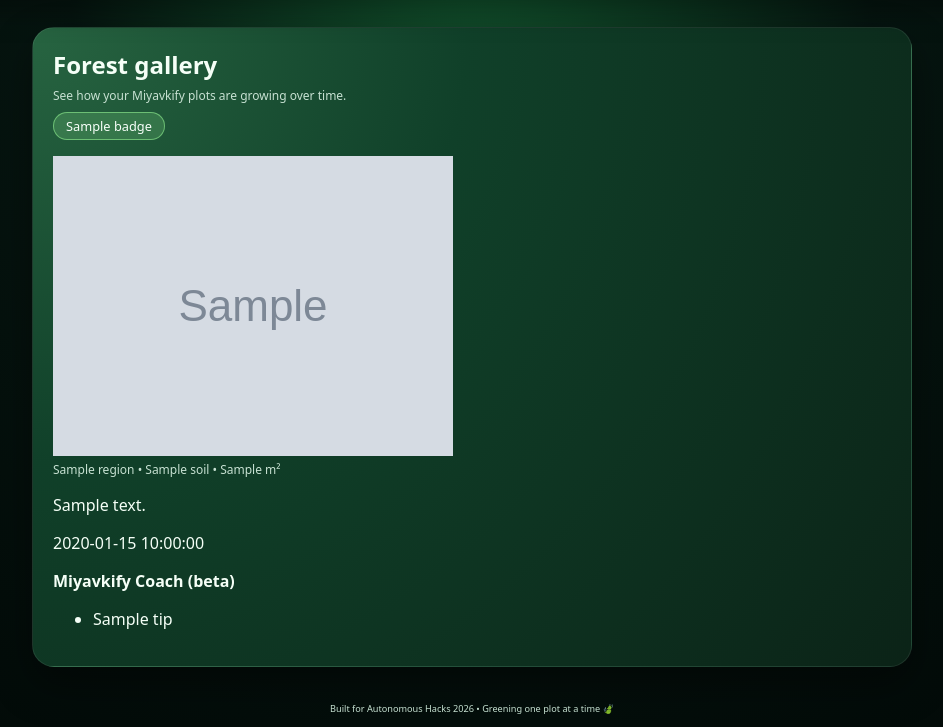
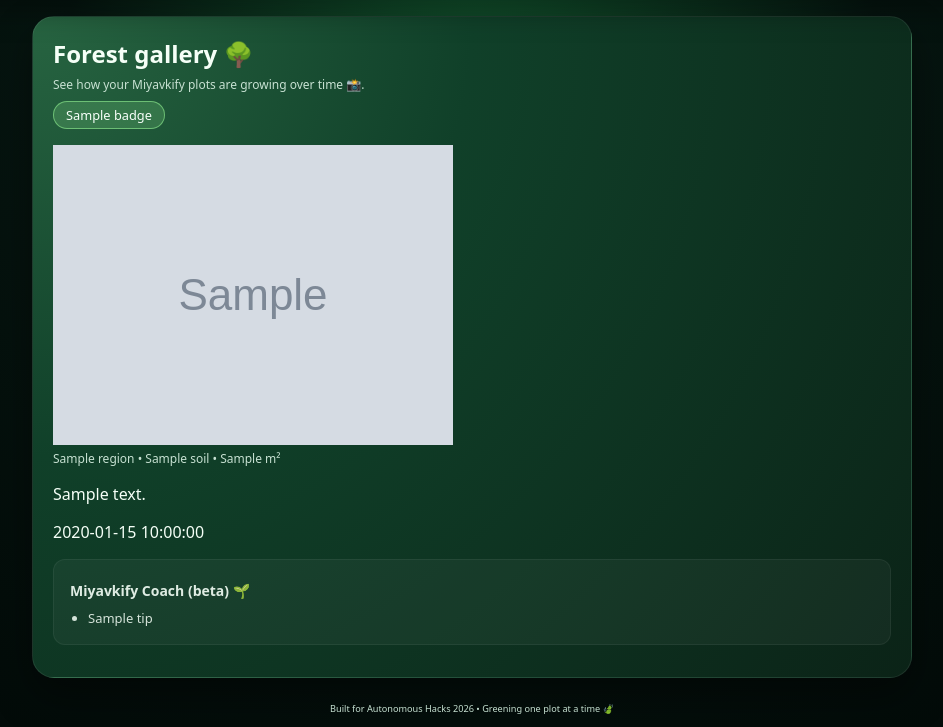
Before and after one commit to Paashe1605/miyavkify, a Flask app: template templates/gallery.html in a window 1280 px wide. Shown: the part 73-800 px from the top of the page, without its empty margins (168-1111 px from the left). Run offline with Flask 3, Linux system fonts and the light colour scheme; the template is opened without the code that fills it: most values are stand-ins (such as "Sample title", 1, 10 or a date in 2020); grey boxes marked "Sample" are stand-in pictures.

Commit message:
Day 7.5: gallery coach tips and date formatting

```diff
--- a/app.py
+++ b/app.py
@@ -4,39 +4,29 @@ import os
 from datetime import datetime
 from werkzeug.utils import secure_filename
 
-
 # ----------------- App + paths -----------------
 
-
 app = Flask(__name__)
-
 
 # Secret key for session cookies (OK to hardcode for hackathon demo)
 app.secret_key = "miyavkify-demo-secret"
 
-
 BASE_DIR = os.path.dirname(os.path.abspath(__file__))
-
 
 # Upload + log configuration
 UPLOAD_FOLDER = os.path.join(BASE_DIR, "static", "uploads")
 LOG_PATH = os.path.join(BASE_DIR, "data", "progress_log.json")
 ALLOWED_EXTENSIONS = {"png", "jpg", "jpeg"}
 
-
 app.config["UPLOAD_FOLDER"] = UPLOAD_FOLDER
-
 
 # Make sure upload folder exists
 os.makedirs(UPLOAD_FOLDER, exist_ok=True)
 
-
 # ----------------- Plant data -----------------
-
 
 with open(os.path.join(BASE_DIR, "plant_database.json"), "r", encoding="utf-8") as f:
     PLANT_DB = json.load(f)
-
 
 # ----------------- Recommendation + impact -----------------
 
@@ -129,7 +119,6 @@ def compute_impact(tree_count, cost_per_tree):
         "total_cost": total_cost,
     }
 
-
 # ----------------- Day 3 helpers: uploads + log -----------------
 
 
@@ -162,23 +151,21 @@ def save_progress_log(entries):
 
 
 def save_progress_entry(region, soil, area_sqm, note, file_storage):
-    """
-    Save uploaded image + a log entry. Returns saved filename or None.
-    Uses secure_filename + save() as in the Flask upload pattern.
-    """
     if not (file_storage and allowed_file(file_storage.filename)):
         return None
 
-    # Safe, timestamped filename
     timestamp = datetime.utcnow().strftime("%Y%m%d%H%M%S")
     original = secure_filename(file_storage.filename)
     filename = f"{timestamp}_{original}"
     filepath = os.path.join(app.config["UPLOAD_FOLDER"], filename)
-
-    # Save file
     file_storage.save(filepath)
 
-    # Append log entry
+    created_at = datetime.utcnow().strftime("%d %b %Y, %I:%M %p")
+
+    coach_tips = [
+        "For a larger patch like this, do a quick monthly walk-through to fill gaps and keep high density.",
+    ]
+
     entries = load_progress_log()
     entries.append(
         {
@@ -187,13 +174,12 @@ def save_progress_entry(region, soil, area_sqm, note, file_storage):
             "area_sqm": area_sqm,
             "note": note,
             "filename": filename,
-            "created_at": timestamp,
+            "created_at": created_at,
             "username": session.get("username"),
+            "coach_tips": coach_tips,
         }
     )
-
     save_progress_log(entries)
-
     return filename
 
 
@@ -211,8 +197,6 @@ def load_progress_entries():
             return []
     except (json.JSONDecodeError, FileNotFoundError):
         return []
-
-
 def compute_badges_for_user(user_entries):
     """
     Return a small list of badge labels based on number of entries
@@ -231,64 +215,7 @@ def compute_badges_for_user(user_entries):
     return badges
 
 
-# ----------------- DAY 7: AI coach helper -----------------
-# DAY 7 CHANGE START
-
-def get_ai_feedback(entry):
-    """
-    Very simple rule-based 'coach' that generates 1–3 tips
-    based on the note text and plot size.
-    """
-    tips = []
-
-    note = (entry.get("note") or "").lower()
-    area = entry.get("area_sqm")
-
-    # 1) Early stage hints based on wording
-    if any(kw in note for kw in ["day 1", "day one", "first day", "planted today", "sapling"]):
-        tips.append(
-            "Great start: keep the soil evenly moist for the first 2–3 weeks and avoid harsh afternoon sun for young saplings."
-        )
-    elif any(kw in note for kw in ["day 2", "day 3", "week 1", "week one"]):
-        tips.append(
-            "In the first week, check moisture daily and top up mulch wherever you see bare soil."
-        )
-
-    # 2) Growth-related keywords
-    if any(kw in note for kw in ["grew", "growth", "inch", "inches", "taller"]):
-        tips.append(
-            "Nice growth: water deeply rather than very frequently, and keep at least 30 cm of mixed native species around each sapling."
-        )
-
-    # 3) Stress / dryness markers
-    if any(kw in note for kw in ["dry", "heat", "hot", "sunburn", "wilt"]):
-        tips.append(
-            "If the plot feels dry or very hot, add extra mulch and water in early morning or late evening."
-        )
-
-    # 4) Larger plots need routine checks
-    try:
-        area_val = float(area)
-        if area_val >= 50:
-            tips.append(
-                "For a larger patch like this, do a quick monthly walk-through: fill gaps with new saplings to keep high density."
-            )
-    except (TypeError, ValueError):
-        pass
-
-    # 5) Fallback generic guidance
-    if not tips:
-        tips.append(
-            "Looks good: keep thick mulch, regular watering, and avoid removing leaf litter inside the forest zone."
-        )
-
-    return tips
-
-# DAY 7 CHANGE END
-
-
 # ----------------- Routes -----------------
-
 
 @app.route("/login", methods=["GET", "POST"])
 def login():
@@ -314,7 +241,6 @@ def logout():
     session.pop("username", None)
     return redirect(url_for("login"))
 
-
 def require_login():
     """Redirect to /login if no username set in session."""
     if "username" not in session:
@@ -332,9 +258,9 @@ def index():
 
 @app.route("/assess", methods=["GET", "POST"])
 def assess():
-    guard = require_login()
+    guard=require_login()
     if guard:
-        return guard
+         return guard
     """
     Show form (GET) or results (POST).
     """
@@ -404,9 +330,9 @@ def assess():
 
 @app.route("/progress", methods=["GET", "POST"])
 def progress():
-    guard = require_login()
+    guard=require_login()
     if guard:
-        return guard
+         return guard
     """
     Upload a progress photo + note for a plot.
     Day 3 feature: uses save_progress_entry to store file + log.
@@ -444,8 +370,6 @@ def progress():
         area_sqm=area_sqm,
         success=None,
     )
-
-
 @app.route("/gallery")
 def gallery():
     guard = require_login()
@@ -468,11 +392,6 @@ def gallery():
         reverse=True,
     )
 
-    # DAY 7 CHANGE START: attach coach tips to each entry
-    for e in entries_sorted:
-        e["coach_tips"] = get_ai_feedback(e)
-    # DAY 7 CHANGE END
-
     # Compute simple badges for this user
     badges = compute_badges_for_user(user_entries)
 
@@ -481,21 +400,6 @@ def gallery():
         entries=entries_sorted,
         badges=badges,
     )
-def get_user_badges(user):
-    badges = []
-    if user.forest_count >= 1:
-        badges.append({"label": "First forest 🌱"})
-    if user.photo_count >= 1:
-        badges.append({"label": "Photo uploader 📸"})
-    if user.plan_days >= 3:
-        badges.append({"label": "Consistent planner 🔁"})
-    return badges
-
-@app.route("/profile")
-def profile():
-    user = current_user  # however you load the logged-in user
-    badges = get_user_badges(user)
-    return render_template("profile.html", user=user, badges=badges)
 
 
 
--- a/static/css/style.css
+++ b/static/css/style.css
@@ -722,6 +722,49 @@ section h2 {
   color: var(--text-muted);
 }
 
+.coach-block {
+  margin-top: 24px;
+  padding: 16px 18px;
+  border-radius: 12px;
+  background: rgba(255, 255, 255, 0.04);
+  border: 1px solid rgba(255, 255, 255, 0.06);
+  font-size: 13px;
+  line-height: 1.5;
+}
+
+.coach-title {
+  font-size: 14px;
+  font-weight: 600;
+  margin-bottom: 8px;
+  opacity: 0.9;
+}
+
+.coach-list {
+  list-style: disc;
+  padding-left: 18px;
+  margin: 0;
+}
+
+.coach-list li {
+  margin-bottom: 4px;
+  opacity: 0.85;
+}
+
+.coach-block {
+  margin-top: 16px;
+  margin-bottom: 12px;   /* add this */
+  padding: 12px 16px;
+  border-radius: 12px;
+  background: rgba(255, 255, 255, 0.04);
+  border: 1px solid rgba(255, 255, 255, 0.06);
+  font-size: 13px;
+  line-height: 1.5;
+}
+
+.coach-list li {
+  margin-bottom: 4px;
+}
+
 
 /* Page section titles */
 section h2 {
@@ -777,6 +820,17 @@ section h2 {
 
 
 /* Responsiveness */
+
+@media (max-width: 640px) {
+  .gallery-grid {
+    grid-template-columns: 1fr;
+  }
+
+  .coach-block {
+    margin-top: 16px;
+  }
+}
+
 
 @media (max-width: 720px) {
   .app-header {
--- a/templates/gallery.html
+++ b/templates/gallery.html
@@ -2,9 +2,9 @@
 
 {% block content %}
 <section>
-  <h2>Forest gallery</h2>
+  <h2>Forest gallery 🌳</h2>
   <p class="section-subtitle">
-    See how your Miyavkify plots are growing over time.
+    See how your Miyavkify plots are growing over time 📸.
   </p>
 
   {% if badges %}
@@ -26,7 +26,7 @@
             />
           </div>
 
-                    <div class="gallery-meta">
+          <div class="gallery-meta">
             <p class="section-subtitle">
               {{ entry.region }} • {{ entry.soil }} • {{ entry.area_sqm }} m²
             </p>
@@ -45,7 +45,7 @@
           {# ---------------- DAY 7: Miyavkify Coach (beta) ---------------- #}
           {% if entry.coach_tips %}
             <div class="coach-block">
-              <h3 class="coach-title">Miyavkify Coach (beta)</h3>
+              <h3 class="coach-title">Miyavkify Coach (beta) 🌱</h3>
               <ul class="coach-list">
                 {% for tip in entry.coach_tips %}
                   <li>{{ tip }}</li>
@@ -60,7 +60,7 @@
     </div>
   {% else %}
     <p class="section-subtitle">
-      No progress photos yet. After you upload your first one, it will appear here.
+      No progress photos yet. After you upload your first one, it will appear here 🌿.
     </p>
   {% endif %}
 </section>
```
Also changed, not shown: data/progress_log.json (+17 -21 lines).
